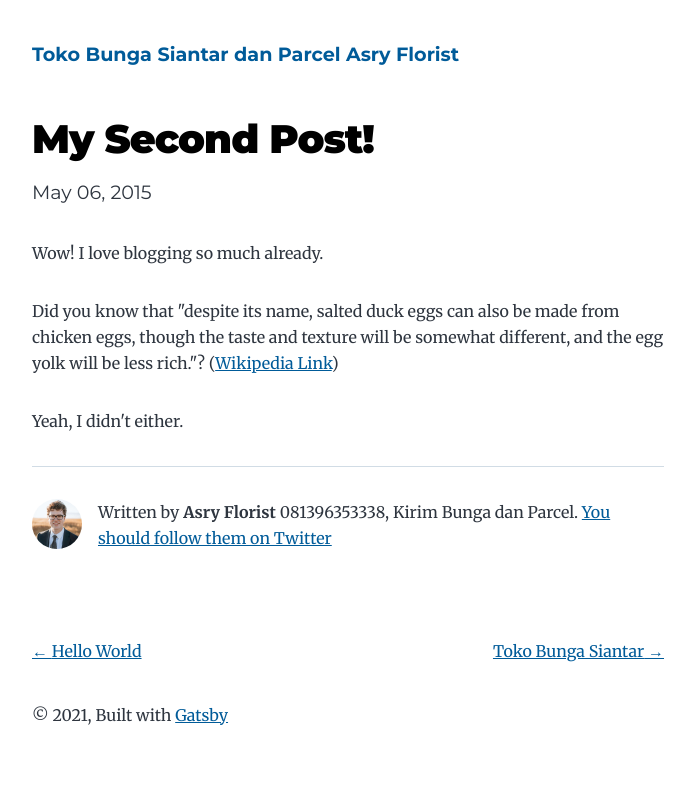
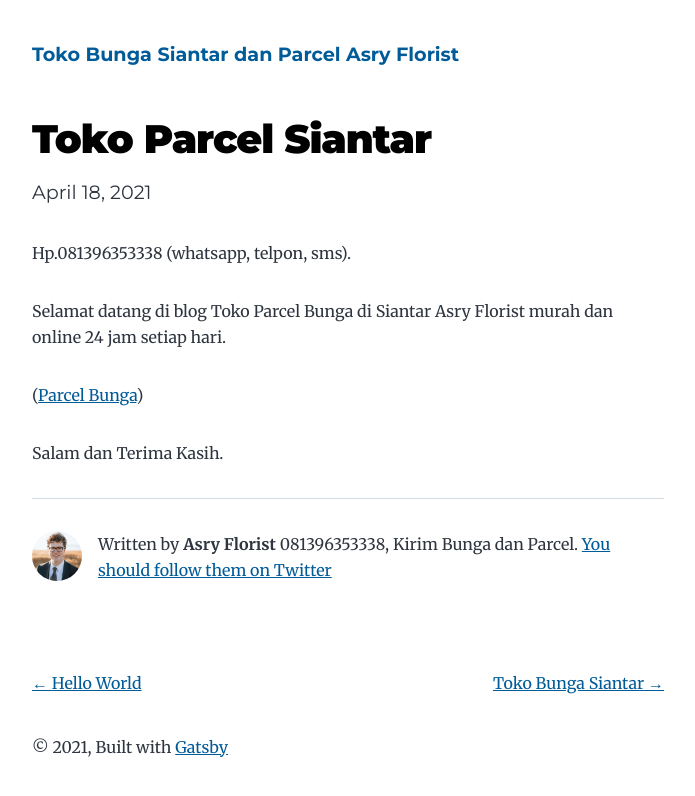
Before and after one commit to siantarbunga/parcelbunga, a Gatsby site: page /my-second-post/ in a window 1280 px wide. Shown: the whole page, without its empty margins (292-987 px from the left). Built offline with nearby package versions, Linux system fonts and the light colour scheme; Gatsby itself is replaced by a stand-in of ours.

Commit message:
Update index.md

```diff
--- a/content/blog/my-second-post/index.md
+++ b/content/blog/my-second-post/index.md
@@ -1,13 +1,13 @@
 ---
-title: My Second Post!
-date: "2015-05-06T23:46:37.121Z"
+title: Toko Parcel Siantar
+date: "2021-04-18T23:46:37.121Z"
+description: "Kirim Parcel Bunga di Siantar Simalungun Sumatera Utara"
 ---
 
-Wow! I love blogging so much already.
+Hp.081396353338 (whatsapp, telpon, sms).
 
-Did you know that "despite its name, salted duck eggs can also be made from
-chicken eggs, though the taste and texture will be somewhat different, and the
-egg yolk will be less rich."?
-([Wikipedia Link](https://en.wikipedia.org/wiki/Salted_duck_egg))
+Selamat datang di blog Toko Parcel Bunga di Siantar Asry Florist murah dan online 24 jam setiap hari.
 
-Yeah, I didn't either.
+([Parcel Bunga](https://tokoparcelpekanbaru.github.io))
+
+Salam dan Terima Kasih.
```
